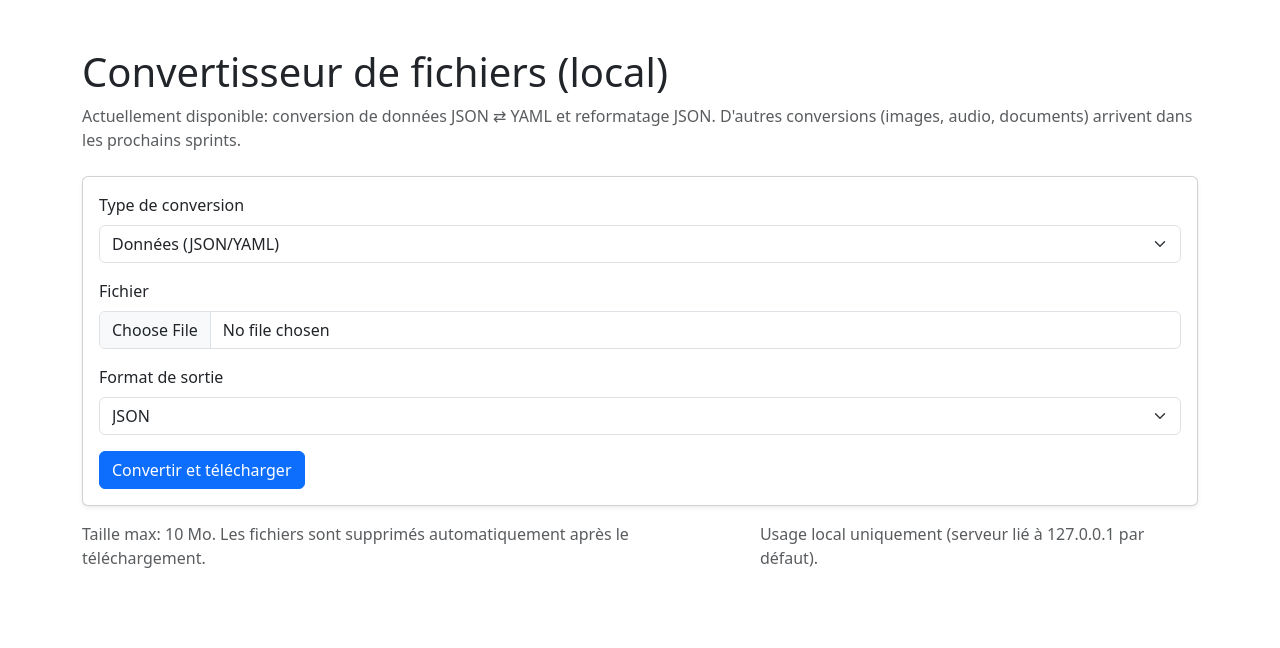
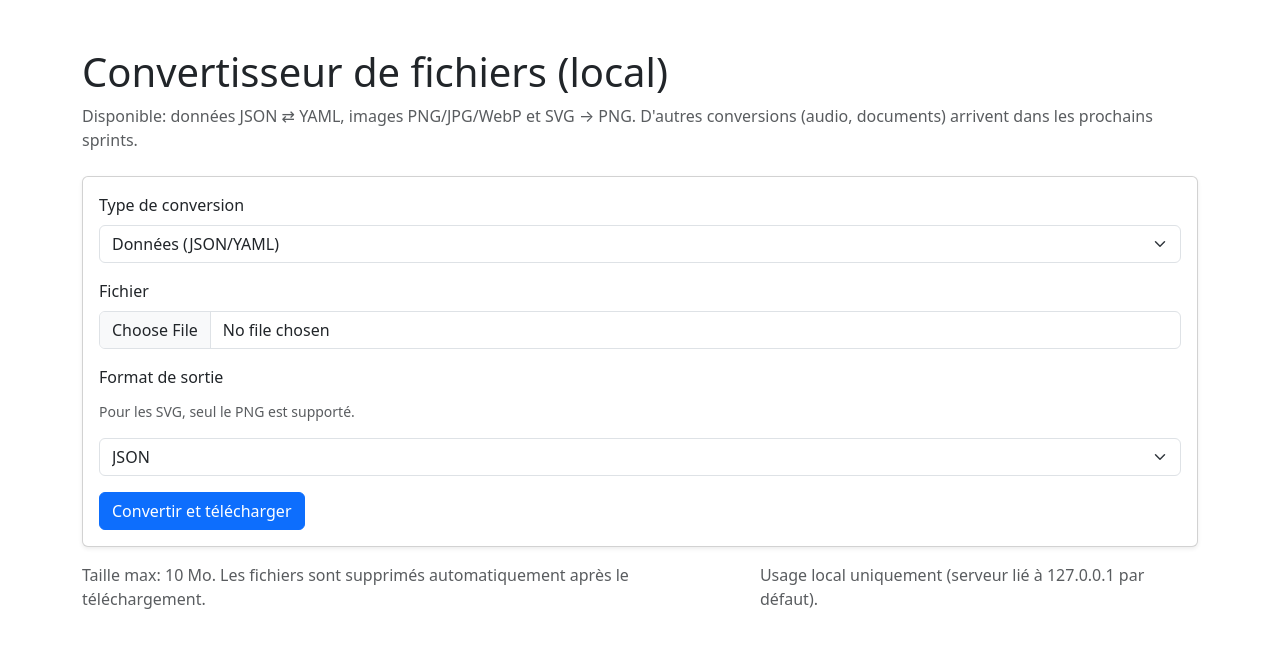
Before and after one commit to younesguehhoudi/projet_perso_l3, a Flask app: page / in a window 1280 px wide. Shown: the top 648 px of the page. Run offline with Flask 3, Linux system fonts and the light colour scheme.

Commit message:
Sprint 3 : conversion SVG -> PNG

```diff
--- a/app.py
+++ b/app.py
@@ -14,7 +14,7 @@ from flask import (
 )
 from werkzeug.utils import secure_filename
 
-from converter import convertir_donnees, convertir_image, ConversionError
+from converter import convertir_donnees, convertir_image, convertir_svg_vers_png, ConversionError
 
 
 REP_BASE = Path(__file__).resolve().parent
@@ -63,6 +63,47 @@ def convert():
             flash("Format de sortie invalide pour les images (choisissez PNG, JPG ou WebP).", "error")
             chemin_sauvegarde.unlink(missing_ok=True)
             return redirect(url_for("index"))
+
+        # Conversion SVG → PNG (canal dédié)
+        if ext_source == "svg":
+            if format_cible != "png":
+                flash("Pour les SVG, seul le format PNG est supporté.", "error")
+                chemin_sauvegarde.unlink(missing_ok=True)
+                return redirect(url_for("index"))
+            try:
+                octets_sortie = convertir_svg_vers_png(chemin_sauvegarde.read_bytes())
+            except ConversionError as e:
+                flash(str(e), "error")
+                chemin_sauvegarde.unlink(missing_ok=True)
+                return redirect(url_for("index"))
+            except Exception:
+                flash("Une erreur inattendue est survenue pendant la conversion SVG.", "error")
+                chemin_sauvegarde.unlink(missing_ok=True)
+                return redirect(url_for("index"))
+
+            base_nom = Path(nom_original).stem or "converted"
+            nom_sortie = f"{base_nom}_{prefixe_unique}.png"
+            chemin_sortie = REP_UPLOADS / nom_sortie
+            chemin_sortie.write_bytes(octets_sortie)
+
+            @after_this_request
+            def nettoyage_temp(reponse):
+                try:
+                    chemin_sauvegarde.unlink(missing_ok=True)
+                except Exception:
+                    pass
+                try:
+                    chemin_sortie.unlink(missing_ok=True)
+                except Exception:
+                    pass
+                return reponse
+
+            return send_file(
+                chemin_sortie,
+                as_attachment=True,
+                download_name=nom_sortie,
+                mimetype="image/png",
+            )
 
         try:
             octets_entree = chemin_sauvegarde.read_bytes()
--- a/requirements.txt
+++ b/requirements.txt
@@ -2,3 +2,4 @@ Flask>=3.0.0
 PyYAML>=6.0.0
 pytest>=8.0.0
 Pillow>=10.0.0
+CairoSVG>=2.7.0
--- a/templates/index.html
+++ b/templates/index.html
@@ -3,13 +3,13 @@
   <head>
     <meta charset="utf-8" />
     <meta name="viewport" content="width=device-width, initial-scale=1" />
-    <title>Convertisseur JSON/YAML</title>
+    <title>Convertisseur JSON/YAML + Images</title>
     <link rel="stylesheet" href="https://cdn.jsdelivr.net/npm/bootstrap@5.3.3/dist/css/bootstrap.min.css" />
   </head>
   <body>
     <div class="container py-5">
       <h1 class="mb-2">Convertisseur de fichiers (local)</h1>
-      <p class="text-muted mb-4">Actuellement disponible: conversion de données JSON ⇄ YAML et reformatage JSON. D'autres conversions (images, audio, documents) arrivent dans les prochains sprints.</p>
+      <p class="text-muted mb-4">Disponible: données JSON ⇄ YAML, images PNG/JPG/WebP et SVG → PNG. D'autres conversions (audio, documents) arrivent dans les prochains sprints.</p>
 
       {% with messages = get_flashed_messages(with_categories=true) %}
         {% if messages %}
@@ -31,7 +31,7 @@
               <label for="conversion_type" class="form-label">Type de conversion</label>
               <select class="form-select" id="conversion_type" name="conversion_type" onchange="updateFormatOptions()">
                 <option value="data" selected>Données (JSON/YAML)</option>
-                <option value="image">Image (PNG/JPG/WebP)</option>
+                <option value="image">Image (PNG/JPG/WebP, SVG → PNG)</option>
                 <option value="audio" disabled>Audio (bientôt)</option>
                 <option value="document" disabled>Document (bientôt)</option>
               </select>
@@ -42,6 +42,7 @@
             </div>
             <div class="mb-3">
               <label for="target_format" class="form-label">Format de sortie</label>
+              <p class="form-text">Pour les SVG, seul le PNG est supporté.</p>
               <select class="form-select" id="target_format" name="target_format" required>
                 <!-- Options will be populated by JavaScript -->
                 <option value="json">JSON</option>
@@ -71,7 +72,7 @@
           fileInput.setAttribute('accept', '.json,.yaml,.yml,.txt,.conf');
         } else if (conversionType === 'image') {
           targetFormatSelect.innerHTML = '<option value="png">PNG</option><option value="jpg">JPG</option><option value="webp">WebP</option>';
-          fileInput.setAttribute('accept', '.png,.jpg,.jpeg,.webp');
+          fileInput.setAttribute('accept', '.png,.jpg,.jpeg,.webp,.svg');
         }
       }
 
```
Also changed, not shown: converter.py (+25 -0 lines), tests/test_converter_images.py (+21 -1 lines), README.md.
